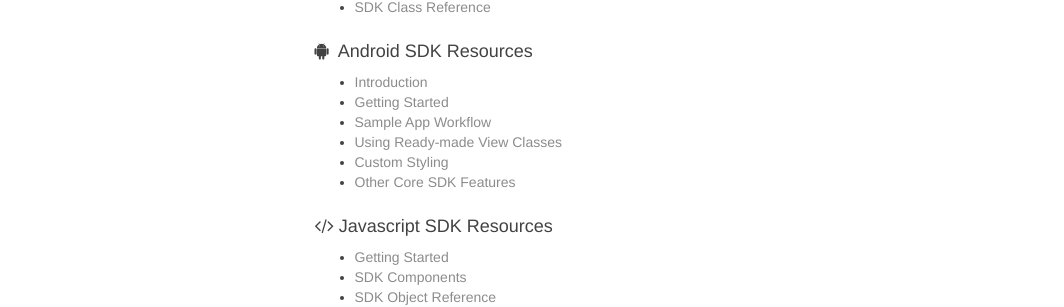
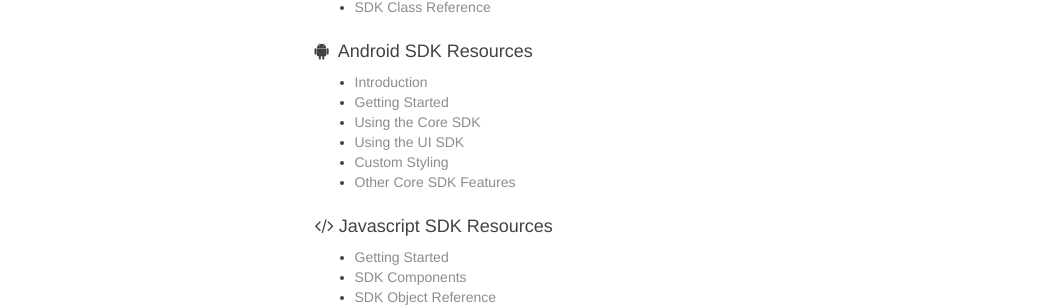
Before and after one commit to jofell/stellar-dev, a Jekyll site: the page built from index.html, in a window 1280 px wide. Shown: the part 473-780 px from the top of the page, without its empty margins (58-1122 px from the left). Built offline with Jekyll 4.4.1, drawn with Linux system fonts in a browser that asks for light colours; nearby versions of some CDN libraries; Markdown is read by kramdown in place of the engine named in the settings; the list of posts is cut into pages by our own code; some of the changed lines change nothing that is shown.

Commit message:
updated the Sample App Workflow to Using Core SDK, as well as View Classes to Using UI SDK. finishing Page 2 - Using Core SDK

```diff
--- /dev/null
+++ b/_android_sdk/pages/02_core_sdk.md
@@ -0,0 +1,93 @@
+---
+layout: page
+title:  "Using the Core SDK"
+categories: android-sdk
+---
+
+In this document we will provide the steps on how to build your Stellar API Data Driven Android Application using the Core SDK. As mentioned in the [Introduction]({{site.baseurl}}/android_sdk/pages/00_introduction.html), the Core SDK is a custom HTTP client for doing Stellar API calls and its usage will be described here in detail.
+
+## Sample Workflow
+
+The simplified image below illustrates the sample workflow for your application:
+
+![]({{site.baseurl}}/img/sdk/android/sample_workflow.png)
+
+This document describes **Steps 1, 2 and 4** using the Core SDK.
+
+**Step 3** Present Data will be covered in the next document [Using the UI SDK]({{site.baseurl}}/android_sdk/pages/03_ui_sdk.html).
+
+
+## Building your Data Driven Application
+
+As with any other API, we first need to **Login** to the API before querying data.
+
+#### Login Methods
+
+The `StellarSdk` provides a few options to **Login** to the API:
+
+* Regular Email Login - requires an **email** and **password**
+* Login via Facebook - requires the **access token** from Facebook API (w/ "email" permission)
+* Login via Google Plus - requires the **access token** from Google Plus API
+
+Sample calls for Email and Facebook Login are shown below:
+
+![]({{site.baseurl}}/img/sdk/android/login_apis.png)
+
+After a **Login** attempt by the SDK, the appopriate callback method will be called from the `LoginListener`.
+
+![]({{site.baseurl}}/img/sdk/android/login_listener.png)
+
+After a *successful* **Login**, the Core SDK will do the handling of the current user's identity for you (user data persistence, refreshing of access token, etc.).
+
+NOTE: There are some cases where you want to determine first if a user is currently logged in before showing your Login UI, a helper method `isLoggedIn(context)` is provided for this use case.
+
+#### Querying Data from the API
+
+The `StellarSdk` provides GET methods for querying data from the API. Each call requires a corresponding listener, which depends on the data that you want to query. So be sure to call the appropriate method and listener when querying data from the API.
+
+![]({{site.baseurl}}/img/sdk/android/get_profile.png)
+
+The methods for querying data has two types:
+
+![]({{site.baseurl}}/img/sdk/android/get_vs_refresh.png)
+
+If you want to make sure that your Data is fresh, call the REFRESH method. Else, use the GET method. The rules for **cache-control** are described in the `CacheControlInterceptor` class.
+
+Each GET method in `StellarSdk` has a corresponding REFRESH method, some examples:
+
+* `getProfile(...)` vs. `refreshProfile(...)`
+* `getOffer(...)` vs. `refreshOffer(...)`
+* `getOffers(...)` vs. `refreshOffers(...)`
+
+#### Stellar Module Class Diagram
+
+The Stellar API is divided into logical components which are called **modules** and can be viewed in detail on the [API Documentation](http://loyalsphere.github.io/StellarAPI/) site. These modules, called **StellarModules** from hereon, contain the JSON data which is converted to Java Objects (POJO) by the Core SDK. A sample UML class diagram for the StellarModule is shown below:
+
+![]({{site.baseurl}}/img/sdk/android/stellar_module_class_diagram.png)
+
+The image above shows the class hierarchy of two sample Stellar Modules, namely `StellarProfile` and `StellarOffers`. The definition of some of the components are as follows:
+
+* Controller - contains the required components for querying data via HTTP
+* Listener - the base listener method for after a successful query of data
+* Model/Data - the Data obtained from the API
+
+When querying Data from the API, the following steps take place:
+
+1. StellarSdk calls the appropriate StellarModule GET or REFRESH method via the **Controller**.
+2. After each request, the appopriate callback method will be called via the **Listener**.
+3. The **Data** is returned via the `success()` method, else an Error Message via `failure`.
+
+Each `accessor` method for the Data is public and can be obtained by using Android Studio's auto-complete feature.
+
+For more information regarding the other **Stellar Modules**, visit `com/stellarloyalty/android/sdk/core/modules/` package.
+
+#### Logging Out
+
+After a user session has ended, you need to logout the current user and remove *ALL* cached response. The `logout()` method lets you do just that without the need for a listener.
+
+![]({{site.baseurl}}/img/sdk/android/logout.png)
+
+
+--------
+
+**Next:** [Ready-made View Classes]({{site.baseurl}}/android_sdk/pages/03_view_classes.html)
--- a/_android_sdk/pages/02_sample_app_workflow.md
+++ /dev/null
@@ -1,70 +0,0 @@
----
-layout: page
-title:  "Sample App Workflow"
-categories: android-sdk
----
-
-In this document we will provide examples on how to consume *Stellar Loyalty API Data* via the Stellar Android **Core SDK**.
-
-## Sample Workflow
-
-The simplified image below illustrates the sample workflow for your application:
-
-![]({{site.baseurl}}/img/sdk/android/sample_workflow.png)
-
-**Steps 1, 2 and 4** are described in this document.
-
-**Step 3** Present Data will be covered in the next document [Ready-made View Classes]({{site.baseurl}}/android_sdk/pages/03_view_classes.html).
-
-
-## Building your Data Driven Application
-
-As with any other API, we first need to **Login** to the API before querying data.
-
-#### Login Methods
-
-The `StellarSdk` provides a few options for you to **Login** to the API:
-
-* Regular Email Login - requires an **email** and **password**
-* Login via Facebook - requires the **access token** from Facebook API (w/ "email" permission)
-* Login via Google Plus - requires the **access token** from Google Plus API
-
-![]({{site.baseurl}}/img/sdk/android/login_apis.png)
-
-After a **Login** attempt by the SDK, the appopriate callback method will be called from the `LoginListener`.
-
-![]({{site.baseurl}}/img/sdk/android/login_listener.png)
-
-After a successful **Login**, the Core SDK will do the handling of the current user's identity for you (user data persistence, refreshing of access token, etc.).
-
-NOTE: There are some cases where you want to determine first if a user is currently logged in before showing your Login UI, a helper method `isLoggedIn(context)` is provided for this use case.
-
-#### Querying Data from the API
-
-The `StellarSdk` provides **Get** methods for querying data from the API. Each **call** requires a corresponding **listener** which depends on the data that you want to query, so be sure to call the appropriate method when querying data from the API.
-
-![]({{site.baseurl}}/img/sdk/android/get_profile.png)
-
-The methods for querying data has two types:
-
-* **Get** - use cached response if *present*, else get fresh data from the API
-* **Refresh** - *remove* cached response, get fresh data from the API
-
-Each **Get** method in `StellarSdk` has a corresponding **Refresh** method, e.g.:
-
-* `getProfile(...)` vs. `refreshProfile(...)`
-* `getOffer(...)` vs. `refreshOffer(...)`
-* `getOffers(...)` vs. `refreshOffers(...)`
-
-In summary, if you want to make sure that your **Data** is fresh, call the **Refresh** method. Else, use the **Get** method.
-
-#### Logging Out
-
-After a user session has ended, you want to remove all cached responses and logout the current user. The `logout()` method lets you do just that without the need for callback.
-
-![]({{site.baseurl}}/img/sdk/android/logout.png)
-
-
---------
-
-**Next:** [Ready-made View Classes]({{site.baseurl}}/android_sdk/pages/03_view_classes.html)
--- a/_android_sdk/pages/03_view_classes.md
+++ b/_android_sdk/pages/03_ui_sdk.md
@@ -1,5 +1,5 @@
 ---
 layout: page
-title:  "Using Ready-made View Classes"
+title:  "Using the UI SDK"
 categories: android-sdk
 ---
```
Also changed, not shown: img/sdk/android/get_vs_refresh.png (added), img/sdk/android/stellar_module_class_diagram.png (added), 2 other files.
